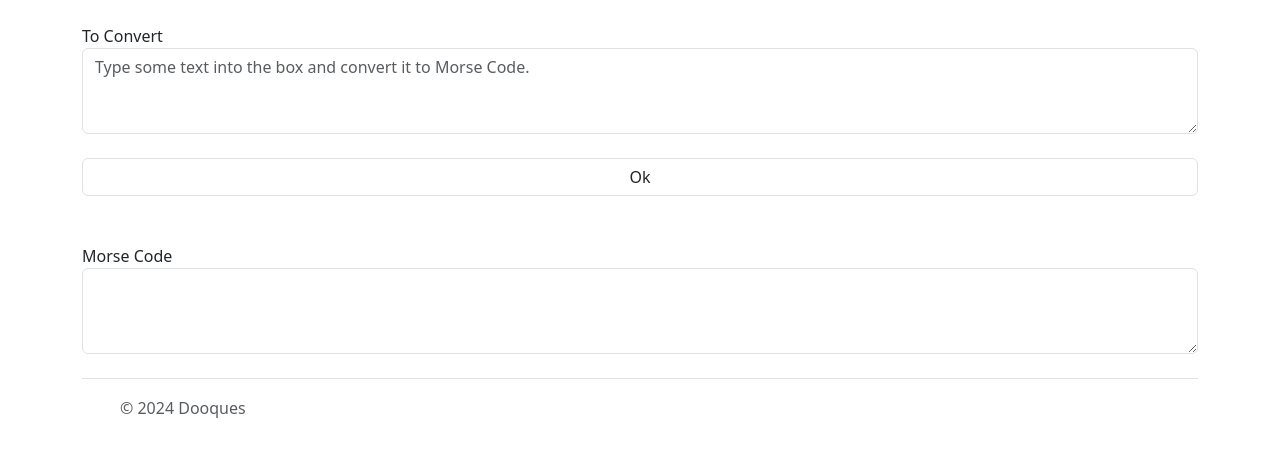
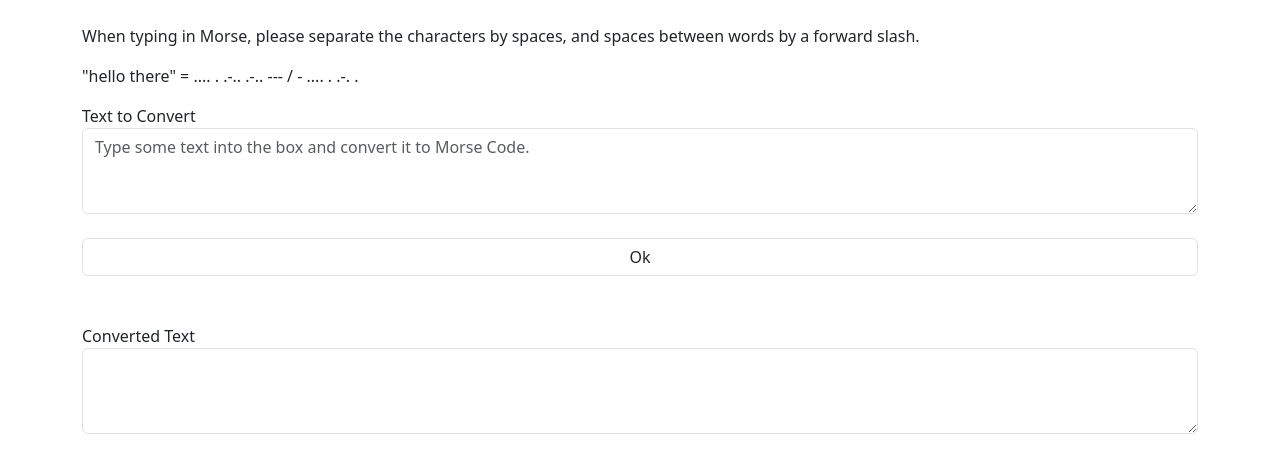
Before and after one commit to Dooques/Morse-Conversion, a Flask app: page / in a window 1280 px wide. Shown: the part 73-546 px from the top of the page. Run offline with Flask 3, Linux system fonts and the light colour scheme; some libraries are stand-ins or nearby versions.

Commit message:
Change flash message output to red | Create header and footer | Add about page to describe Morse Code

```diff
--- a/main.py
+++ b/main.py
@@ -1,8 +1,5 @@
-import pandas as pd
-import csv
-from flask import Flask, abort, render_template, redirect, url_for, flash, request
+from flask import Flask, render_template, redirect, url_for, flash, request
 from flask_bootstrap import Bootstrap5
-from wtforms import form
 from morse_converter import Morse
 import os
 
@@ -27,5 +24,10 @@ def home():
     return render_template('home.html', placeholder=placeholder)
 
 
+@app.route("/about")
+def about():
+    return render_template("about.html")
+
+
 if __name__ == "__main__":
     app.run(debug=True)
--- /dev/null
+++ b/templates/header.html
@@ -0,0 +1,57 @@
+<!DOCTYPE html>
+<html lang="en">
+<head>
+    <meta charset="utf-8" />
+    <meta
+      name="viewport"
+      content="width=device-width, initial-scale=1, shrink-to-fit=no"
+    />
+    <meta name="description" content="" />
+    <meta name="author" content="" />
+    <title>Morse Converter</title>
+    {% block styles %}
+    <!-- Load Bootstrap-Flask CSS here -->
+    {{ bootstrap.load_css() }}
+    <link
+      rel="icon"
+      type="image/x-icon"
+      href="{{ url_for('static', filename='assets/favicon.ico') }}"
+    />
+    <!-- Font Awesome icons (free version)-->
+    <script
+      src="https://use.fontawesome.com/releases/v6.3.0/js/all.js"
+      crossorigin="anonymous"
+    ></script>
+    <!-- Google fonts-->
+    <link
+      href="https://fonts.googleapis.com/css?family=Lora:400,700,400italic,700italic"
+      rel="stylesheet"
+      type="text/css"
+    />
+    <link
+      href="https://fonts.googleapis.com/css?family=Open+Sans:300italic,400italic,600italic,700italic,800italic,400,300,600,700,800"
+      rel="stylesheet"
+      type="text/css"
+    />
+    <!-- Core theme CSS (includes Bootstrap)-->
+    <link
+      href="{{ url_for('static', filename='css/styles.css') }}"
+      rel="stylesheet"
+    />
+{% endblock %}
+</head>
+<body>
+<!--Header-->
+<div class="container">
+    <header class="d-flex flex-wrap justify-content-center py-3 mb-4 border-bottom">
+      <a href="/" class="d-flex align-items-center mb-3 mb-md-0 me-md-auto link-body-emphasis text-decoration-none">
+        <svg class="bi me-2" width="40" height="32"><use xlink:href="#bootstrap"></use></svg>
+        <span class="fs-4">Morse Converter</span>
+      </a>
+      <ul class="nav nav-pills">
+        <li class="nav-item"><a href="{{ url_for('about') }}" class="nav-link">About</a></li>
+      </ul>
+    </header>
+  </div>
+</body>
+</html>
--- a/templates/home.html
+++ b/templates/home.html
@@ -1,60 +1,12 @@
-<!DOCTYPE html>
-<html lang="en">
-<head>
-    <meta charset="utf-8" />
-    <meta
-      name="viewport"
-      content="width=device-width, initial-scale=1, shrink-to-fit=no"
-    />
-    <meta name="description" content="" />
-    <meta name="author" content="" />
-    <title>Morse Converter</title>
-    <!-- Load Bootstrap-Flask CSS here -->
-    {{ bootstrap.load_css() }}
-    <link
-      rel="icon"
-      type="image/x-icon"
-      href="{{ url_for('static', filename='assets/favicon.ico') }}"
-    />
-    <!-- Font Awesome icons (free version)-->
-    <script
-      src="https://use.fontawesome.com/releases/v6.3.0/js/all.js"
-      crossorigin="anonymous"
-    ></script>
-    <!-- Google fonts-->
-    <link
-      href="https://fonts.googleapis.com/css?family=Lora:400,700,400italic,700italic"
-      rel="stylesheet"
-      type="text/css"
-    />
-    <link
-      href="https://fonts.googleapis.com/css?family=Open+Sans:300italic,400italic,600italic,700italic,800italic,400,300,600,700,800"
-      rel="stylesheet"
-      type="text/css"
-    />
-    <!-- Core theme CSS (includes Bootstrap)-->
-    <link
-      href="{{ url_for('static', filename='css/styles.css') }}"
-      rel="stylesheet"
-    />
-</head>
-<body>
-<!--Header-->
-<div class="container">
-    <header class="d-flex flex-wrap justify-content-center py-3 mb-4 border-bottom">
-      <a href="/" class="d-flex align-items-center mb-3 mb-md-0 me-md-auto link-body-emphasis text-decoration-none">
-        <svg class="bi me-2" width="40" height="32"><use xlink:href="#bootstrap"></use></svg>
-        <span class="fs-4">Morse Converter</span>
-      </a>
-      <ul class="nav nav-pills">
-        <li class="nav-item"><a href="#" class="nav-link">About</a></li>
-      </ul>
-    </header>
-  </div>
+{% include "header.html" %}
 <!--Form-->
 <div class="container">
+    <p>When typing in Morse, please separate the characters by spaces, and spaces between words by a forward slash.</p>
+    <p>"hello there" = .... . .-.. .-.. --- / - .... . .-. .</p>
+</div>
+<div class="container">
   <form method="post">
-      <label>To Convert </label>
+      <label>Text to Convert</label>
       <div>
           {% if placeholder %}
           <textarea class="form-control" placeholder="{{ placeholder }}" id="placeholder" rows="3"
@@ -74,14 +26,14 @@
       {% with messages = get_flashed_messages() %}
       {% if messages %}
       {% for message in messages %}
-      {{ message }}
+      <p style="color: red">{{ message }}</p>
       {% endfor %}
       {% endif %}
       {% endwith %}
       </div>
       <br>
       <div>
-          <label>Morse Code</label>
+          <label>Converted Text</label>
 
           <textarea class="form-control" id="textarea-morse" rows="3" readonly>{{ converted_string }}</textarea>
 
@@ -89,21 +41,6 @@
   </form>
 </div>
 <!--Footer-->
-<div class="container">
-  <footer class="d-flex flex-wrap justify-content-between align-items-center py-3 my-4 border-top">
-    <div class="col-md-4 d-flex align-items-center">
-      <a href="/" class="mb-3 me-2 mb-md-0 text-body-secondary text-decoration-none lh-1">
-        <svg class="bi" width="30" height="24"><use xlink:href="#bootstrap"></use></svg>
-      </a>
-      <span class="mb-3 mb-md-0 text-body-secondary">© 2024 Dooques</span>
-    </div>
-    <ul class="nav col-md-4 justify-content-end list-unstyled d-flex">
-      <li class="ms-3"><a class="text-body-secondary" href="#"><svg class="bi" width="24" height="24"><use
-              xlink:href="x.com/"></use></svg></a></li>
-      <li class="ms-3"><a class="text-body-secondary" href="#"><svg class="bi" width="24" height="24"><use xlink:href="#instagram"></use></svg></a></li>
-      <li class="ms-3"><a class="text-body-secondary" href="#"><svg class="bi" width="24" height="24"><use xlink:href="#facebook"></use></svg></a></li>
-    </ul>
-  </footer>
-</div>
+
 </body>
 </html>
```
Also changed, not shown: morse_converter.py (+1 -8 lines), templates/about.html (added, +24 -0 lines), templates/footer.html (added, +17 -0 lines).
